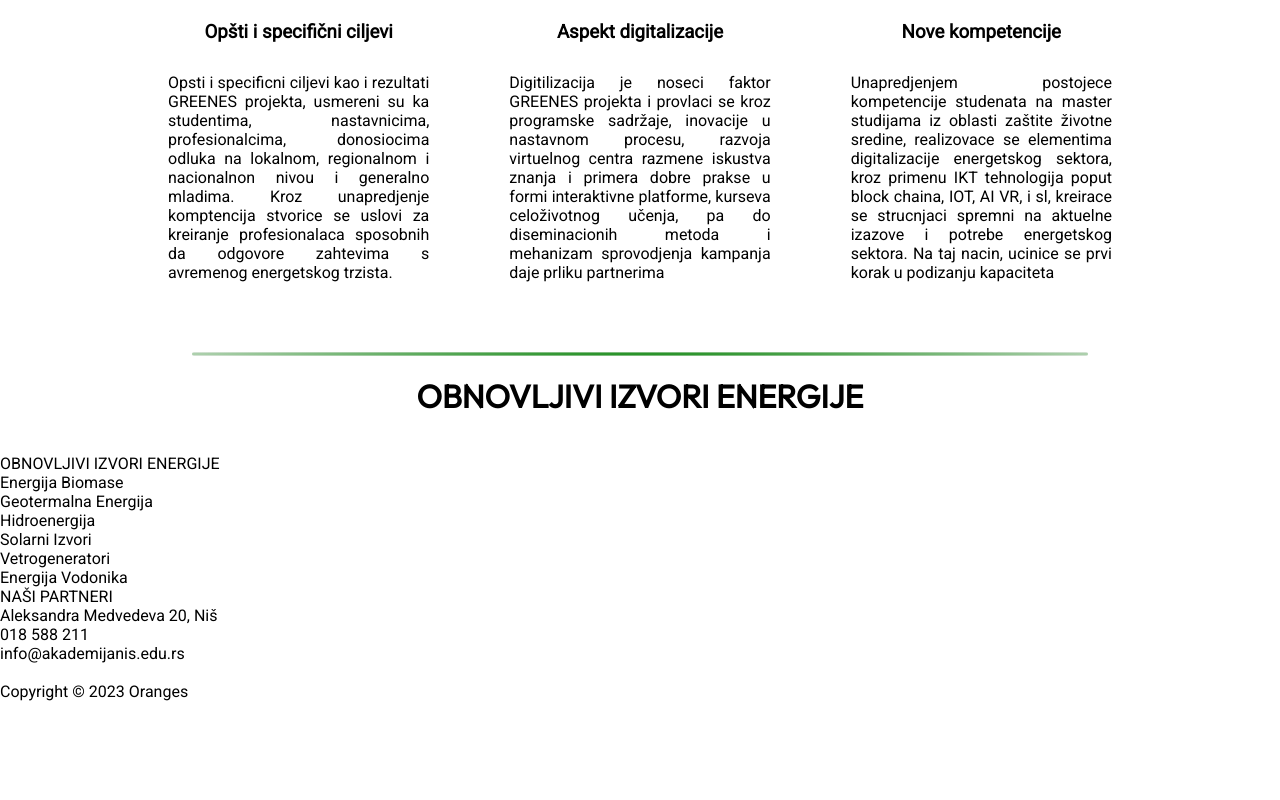
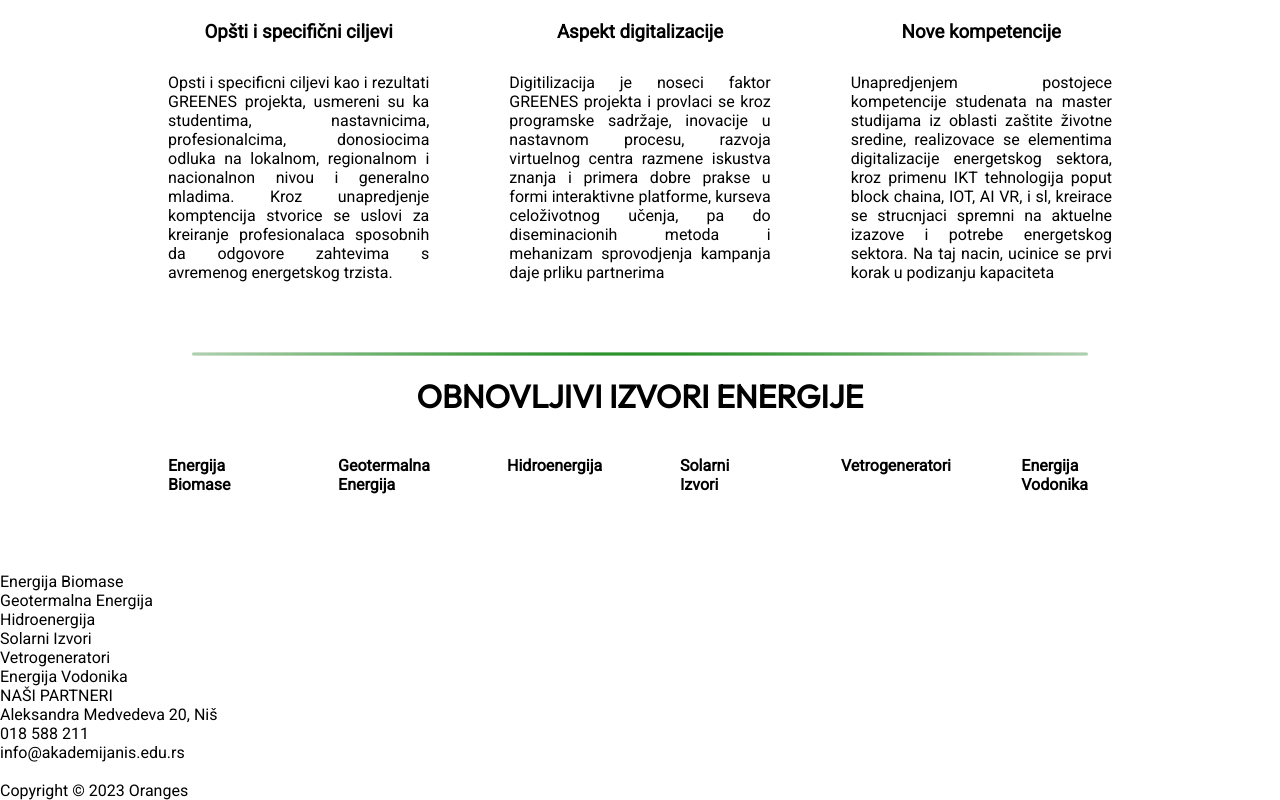
Before and after one commit to vladagasevic/Greenes-Oranges, a Next.js app: page / in a window 1280 px wide. Shown: the part 1068-1868 px from the top of the page. Before the commit the page ends 1769 px from the top, so only its background shows below. Built offline with nearby package versions, Linux system fonts and the light colour scheme.

Commit message:
Obnovljivi Izvori

```diff
--- a/app/page.module.css
+++ b/app/page.module.css
@@ -249,3 +249,21 @@
 .obnovljiviIzvoriTitleContainer h1 {
   font-family: 'Outfit';
 }
+
+.obnovljiviIzvoriImageContainerColumn {
+  display: flex;
+  width: 80%;
+  flex-wrap: wrap;
+}
+
+.obnovljiviIzvoriImageContainerColumn > * {
+  width: calc(100% / 6);
+}
+
+.obnovljiviIzvoriItem {
+  padding: 40px;
+  display: flex;
+  flex-direction: column;
+  align-items: center;
+  text-align: justify;
+}
--- a/app/page.tsx
+++ b/app/page.tsx
@@ -140,6 +140,24 @@ export default function Home() {
           <h1>OBNOVLJIVI IZVORI ENERGIJE</h1>
         </div>
         <div className={styles.obnovljiviIzvoriImageContainerColumn}>
+          <div className={styles.obnovljiviIzvoriItem}>
+            <h4>Energija Biomase</h4>
+          </div>
+          <div className={styles.obnovljiviIzvoriItem}>
+          <h4>Geotermalna Energija</h4>
+          </div>
+          <div className={styles.obnovljiviIzvoriItem}>
+          <h4>Hidroenergija</h4>
+          </div>
+          <div className={styles.obnovljiviIzvoriItem}>
+          <h4>Solarni Izvori</h4>
+          </div>
+          <div className={styles.obnovljiviIzvoriItem}>
+          <h4>Vetrogeneratori</h4>
+          </div>
+          <div className={styles.obnovljiviIzvoriItem}>
+          <h4>Energija Vodonika</h4>
+          </div>
 
         </div>
 
@@ -151,9 +169,6 @@ export default function Home() {
       <br/>
       <br/>
 
-
-
-      OBNOVLJIVI IZVORI ENERGIJE<br/>
 
       Energija Biomase<br/>
 
```
